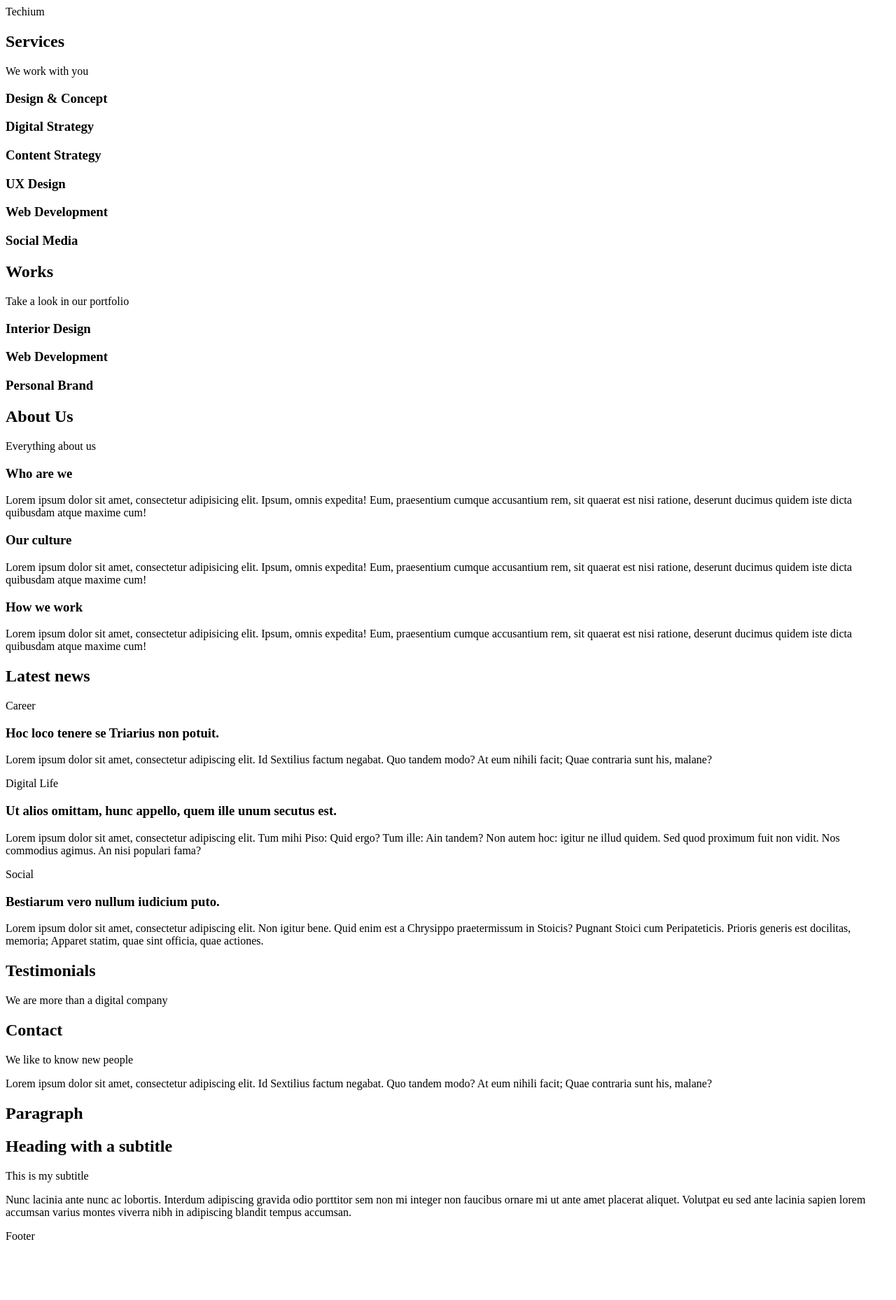
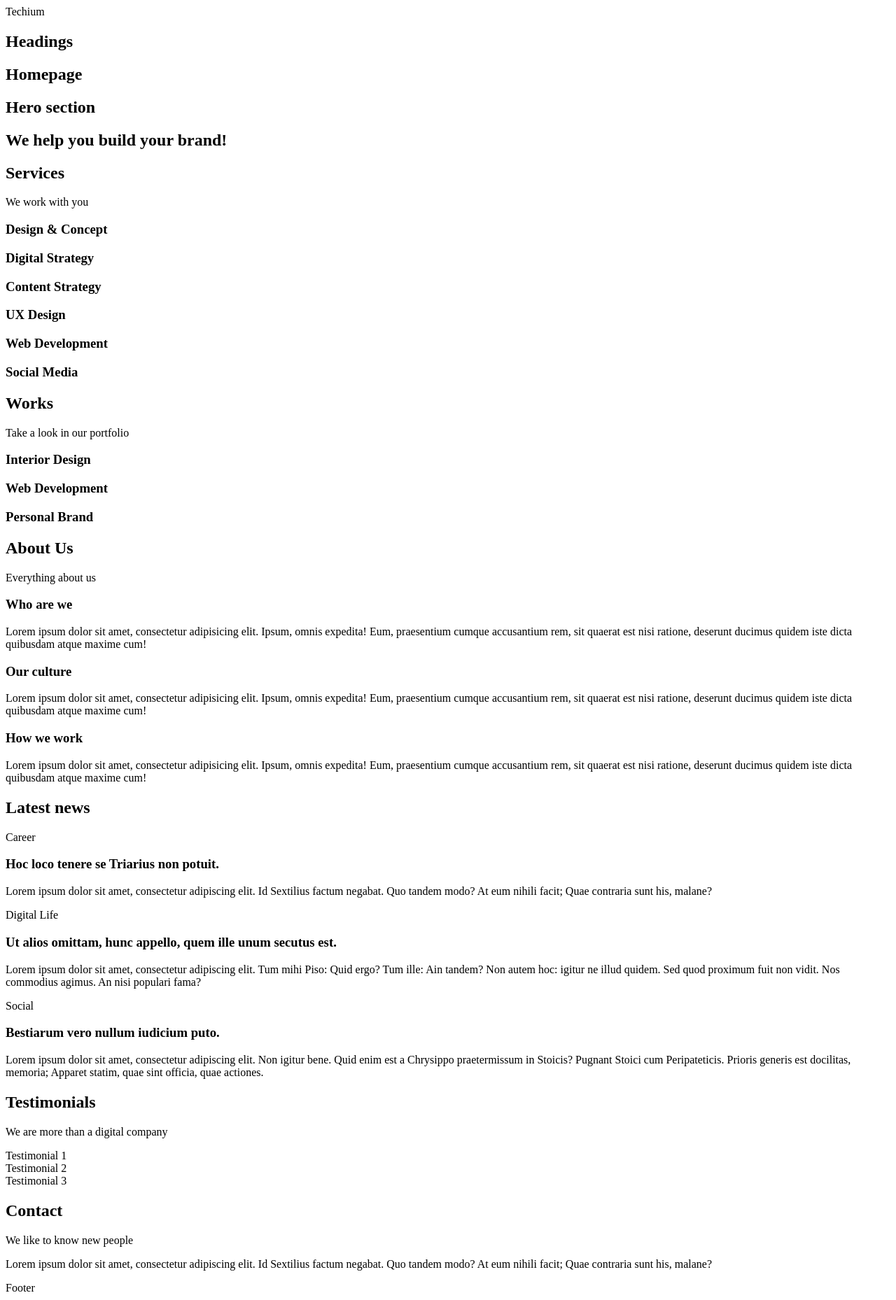
Before and after one commit to beverlymugwadi/alu-web_front_end, a plain HTML site: page html_advanced/16-index.html in a window 1280 px wide. Shown: the whole page at 70% size. Before the commit the page ends 1784 px from the top, so only its background shows below. Drawn offline with Linux system fonts and the light colour scheme.

Commit message:
Comments

```diff
--- a/html_advanced/16-index.html
+++ b/html_advanced/16-index.html
@@ -3,23 +3,40 @@
   <head>
     <meta charset="utf-8">
     <meta name="viewport" content="width=device-width, initial-scale=1.0, viewport-fit=cover">
-    <title>Styleguide - Techium</title>
+    <title>Homepage - Techium</title>
     <meta name="description" content="Techium is a digital agency">
     <link rel="icon" type="image/x-icon" href="./favicon.ico">
     <link rel="icon" type="image/png" href="./favicon.png">
   </head>
   <body>
+    <header>
+      <div>
+        <span>Techium</span>
+        <nav></nav>
+      </div>
+    </header>
+
+    <main>
+      <section>
         <div>
           <header>
-        <span>Techium</span>
-        <nav></nav>
+            <h2>Headings</h2>
           </header>
+          <h1>Homepage</h1>
         </div>
+      </section>
 
-    <main>
+      <section>
         <div>
-        <!-- Services Section -->
+          <header>
+            <h2>Hero section</h2>
+          </header>
+          <h2>We help you build your brand!</h2>
+        </div>
+      </section>
+
       <section>
+        <div>
           <header>
             <h2>Services</h2>
             <p>We work with you</p>
@@ -32,29 +49,25 @@
             <h3>Web Development</h3>
             <h3>Social Media</h3>
           </div>
+        </div>
       </section>
 
-        <!-- Works Section -->
       <section>
+        <div>
           <header>
             <h2>Works</h2>
             <p>Take a look in our portfolio</p>
           </header>
           <div>
-            <article>
-              <h3>Interior Design</h3>
-            </article>
-            <article>
-              <h3>Web Development</h3>
-            </article>
-            <article>
-              <h3>Personal Brand</h3>
-            </article>
+            <article><h3>Interior Design</h3></article>
+            <article><h3>Web Development</h3></article>
+            <article><h3>Personal Brand</h3></article>
+          </div>
         </div>
       </section>
 
-        <!-- About Us Section -->
       <section>
+        <div>
           <header>
             <h2>About Us</h2>
             <p>Everything about us</p>
@@ -67,10 +80,11 @@
             <h3>How we work</h3>
             <p>Lorem ipsum dolor sit amet, consectetur adipisicing elit. Ipsum, omnis expedita! Eum, praesentium cumque accusantium rem, sit quaerat est nisi ratione, deserunt ducimus quidem iste dicta quibusdam atque maxime cum!</p>
           </div>
+        </div>
       </section>
 
-        <!-- Latest News Section -->
       <section>
+        <div>
           <header>
             <h2>Latest news</h2>
           </header>
@@ -91,19 +105,25 @@
               <p>Lorem ipsum dolor sit amet, consectetur adipiscing elit. Non igitur bene. Quid enim est a Chrysippo praetermissum in Stoicis? Pugnant Stoici cum Peripateticis. Prioris generis est docilitas, memoria; Apparet statim, quae sint officia, quae actiones.</p>
             </article>
           </div>
+        </div>
       </section>
 
-        <!-- Testimonials Section -->
       <section>
+        <div>
           <header>
             <h2>Testimonials</h2>
             <p>We are more than a digital company</p>
           </header>
-          <div></div>
+          <div>
+            <article>Testimonial 1</article>
+            <article>Testimonial 2</article>
+            <article>Testimonial 3</article>
+          </div>
+        </div>
       </section>
 
-        <!-- Contact Section -->
       <section>
+        <div>
           <header>
             <h2>Contact</h2>
             <p>We like to know new people</p>
@@ -111,24 +131,12 @@
           <div>
             <p>Lorem ipsum dolor sit amet, consectetur adipiscing elit. Id Sextilius factum negabat. Quo tandem modo? At eum nihili facit; Quae contraria sunt his, malane?</p>
           </div>
-        </section>
-      </div>
-
-      <!-- New Section for Paragraphs -->
-      <section>
-        <header>
-          <h2>Paragraph</h2>
-        </header>
-        <div>
-          <h2>Heading with a subtitle</h2>
-          <p>This is my subtitle</p>
-          <p>Nunc lacinia ante nunc ac lobortis. Interdum adipiscing gravida odio porttitor sem non mi integer non faucibus ornare mi ut ante amet placerat aliquet. Volutpat eu sed ante lacinia sapien lorem accumsan varius montes viverra nibh in adipiscing blandit tempus accumsan.</p>
         </div>
       </section>
     </main>
 
-    <div>
-      <footer>Footer</footer>
-    </div>
+    <footer>
+      <div>Footer</div>
+    </footer>
   </body>
 </html>
```
Also changed, not shown: html_advanced/17-index.html (+34 -25 lines). Lines whose indentation alone changed are shown as unchanged.
